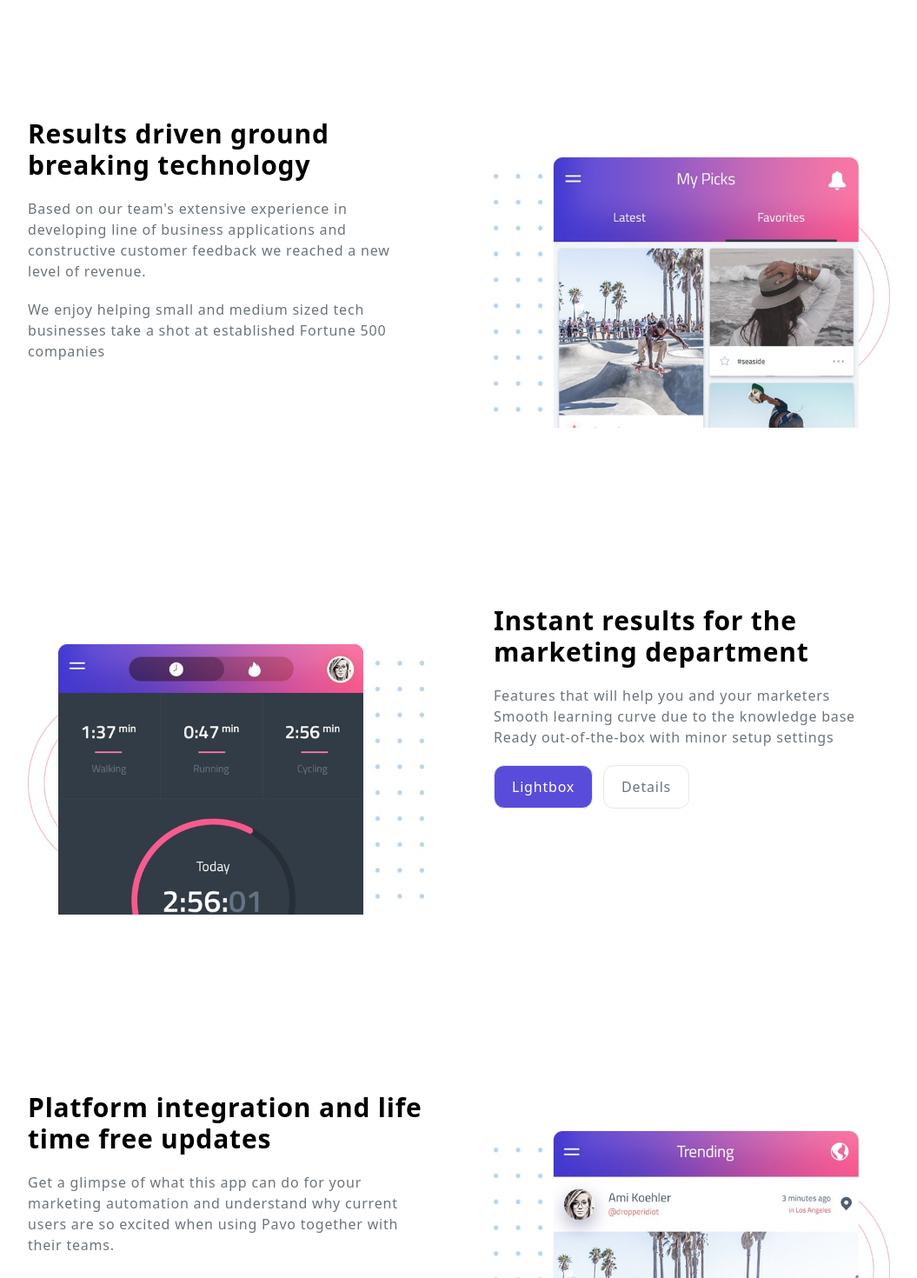
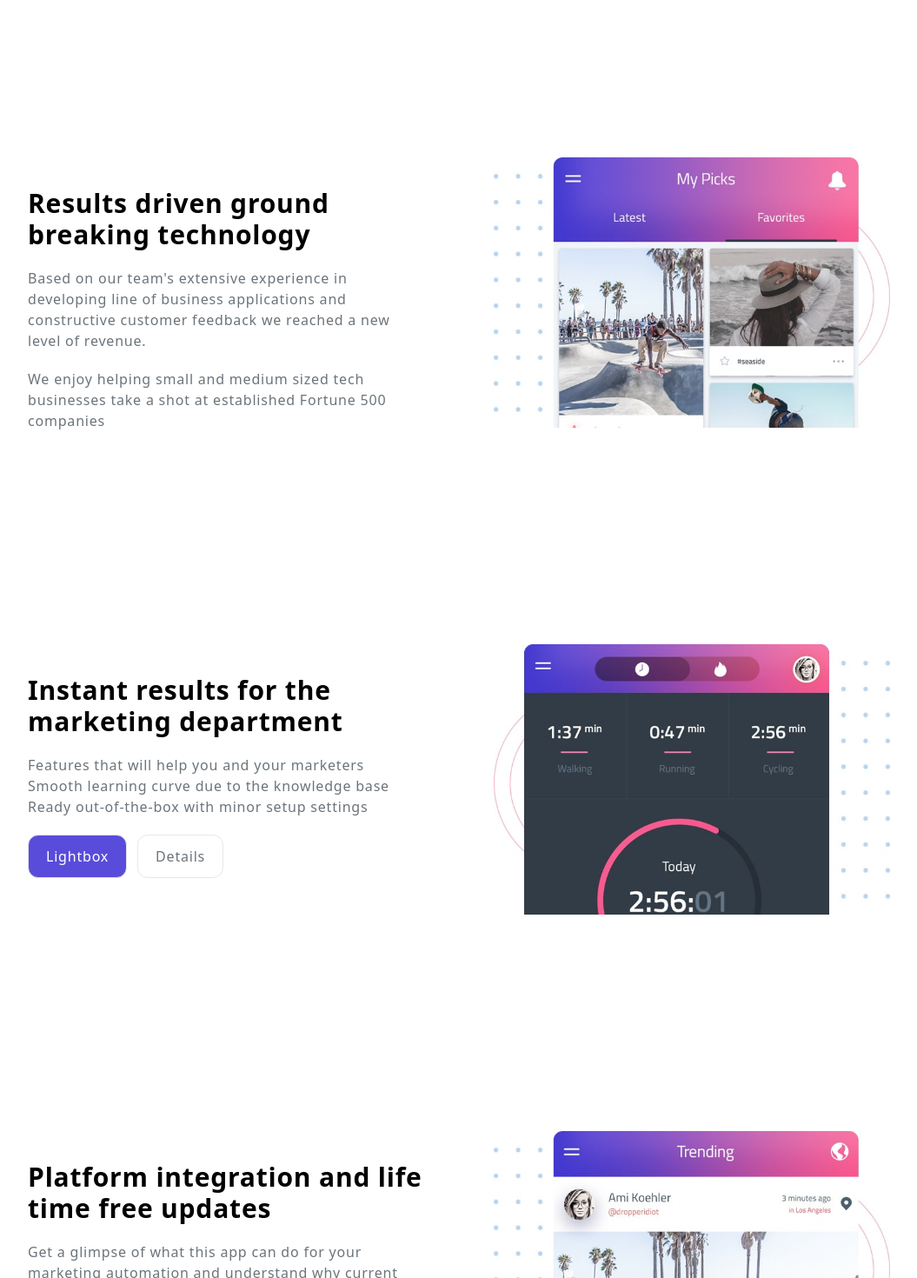
Before and after one commit to pavelee/fast_lp, a Next.js app: page /pavo in a window 1280 px wide. Shown: the part 1920-3390 px from the top of the page at 87% size, without its empty margins (112-1167 px from the left). Built offline with nearby package versions, Linux system fonts and the light colour scheme.

Commit message:
pavo rwd

```diff
--- a/pages/pavo/index.js
+++ b/pages/pavo/index.js
@@ -156,7 +156,7 @@ const Block4 = (props) => {
     return (
         <div className="grid grid-cols-1 md:grid-cols-2 gap-20">
             <div className="lp-block4-content">
-                <div className="lp-block4-title">
+                <div className="lp-block4-title md:pt-20">
                     Results driven ground breaking technology
                 </div>
                 <div className="lp-block4-text">
@@ -179,9 +179,8 @@ const Block4 = (props) => {
 const Block5 = (props) => {
     return (
         <div className="grid grid-cols-1 md:grid-cols-2 gap-20">
-            <div className="bg-[url('/pages/pavo/images/details-2.jpg')] bg-div h-[400px]"></div>
             <div className="lp-block4-content">
-                <div className="lp-block4-title">
+                <div className="lp-block4-title md:pt-20">
                     Instant results for the marketing department
                 </div>
                 <div className="lp-block4-text">
@@ -208,6 +207,7 @@ const Block5 = (props) => {
                     </p>
                 </div>
             </div>
+            <div className="bg-[url('/pages/pavo/images/details-2.jpg')] bg-div h-[400px]"></div>
         </div>
     );
 };
@@ -216,7 +216,7 @@ const Block6 = (props) => {
     return (
         <div className="grid grid-cols-1 md:grid-cols-2 gap-20">
             <div className="lp-block4-content">
-                <div className="lp-block4-title">
+                <div className="lp-block4-title md:pt-20">
                     Platform integration and life time free updates
                 </div>
                 <div className="lp-block4-text">
```
